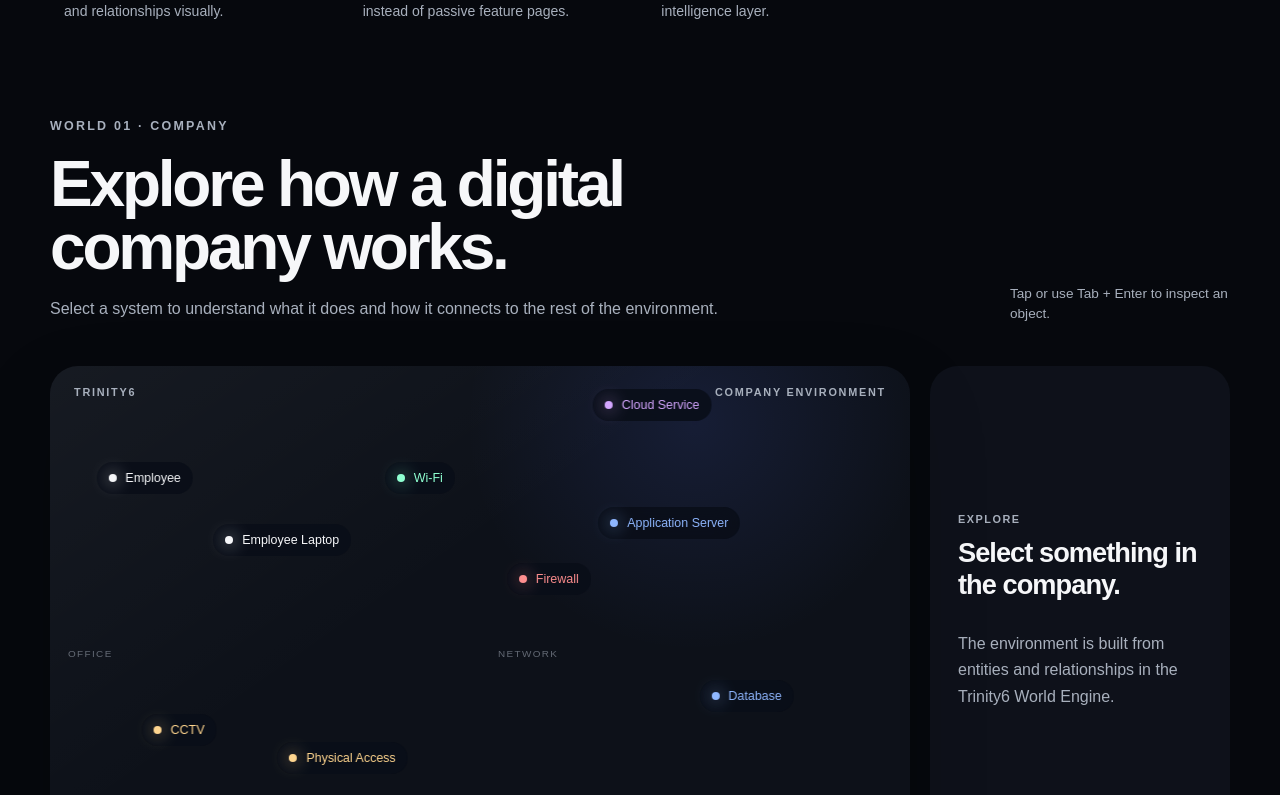
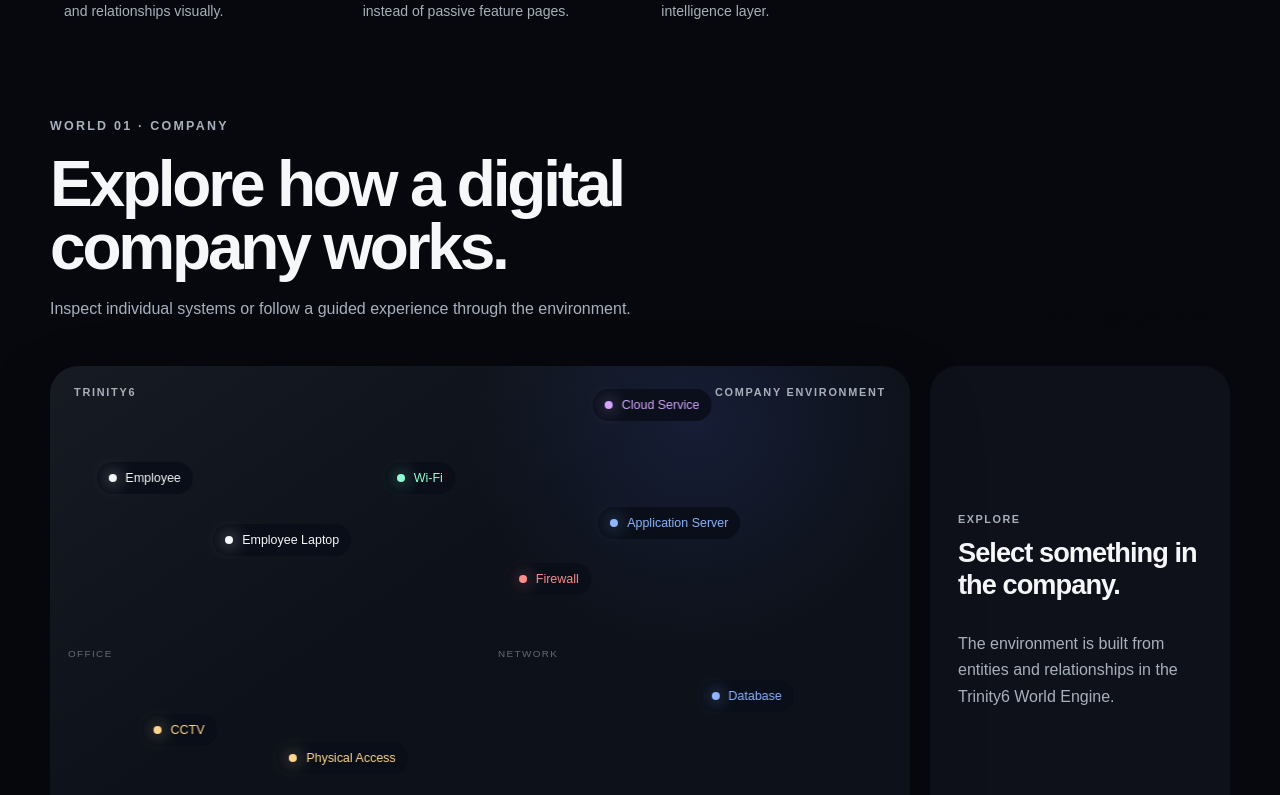
Before and after one commit to trinity6official/trinity-ui, a Next.js app: page / in a window 1280 px wide. Shown: the part 865-1660 px from the top of the page. Built offline with nearby package versions, Linux system fonts and the light colour scheme.

Commit message:
feat: add guided company experience

```diff
--- a/src/app/globals.css
+++ b/src/app/globals.css
@@ -496,3 +496,129 @@
     transition: none;
   }
 }
+
+.startExperience {
+  flex: 0 0 auto;
+  padding: 12px 18px;
+  border: 1px solid var(--border);
+  border-radius: 999px;
+  background: var(--foreground);
+  color: var(--background);
+  font: inherit;
+  font-size: 0.82rem;
+  font-weight: 700;
+  cursor: pointer;
+}
+
+.startExperience:hover,
+.startExperience:focus-visible {
+  opacity: 0.88;
+}
+
+.experienceGuide {
+  margin-bottom: 20px;
+  padding: 22px 24px;
+  border: 1px solid var(--border);
+  border-radius: 24px;
+  background: var(--surface);
+}
+
+.experienceProgress {
+  display: flex;
+  align-items: center;
+  gap: 16px;
+  margin-bottom: 20px;
+  color: var(--muted);
+  font-size: 0.72rem;
+  font-weight: 700;
+  letter-spacing: 0.08em;
+  text-transform: uppercase;
+}
+
+.experienceProgress progress {
+  width: min(240px, 45vw);
+  height: 5px;
+  accent-color: var(--foreground);
+}
+
+.experienceNarrative {
+  display: flex;
+  align-items: end;
+  justify-content: space-between;
+  gap: 32px;
+}
+
+.experienceNarrative > div:first-child {
+  max-width: 720px;
+}
+
+.experienceNarrative h3 {
+  margin: 0 0 8px;
+  font-size: clamp(1.35rem, 3vw, 2rem);
+  letter-spacing: -0.035em;
+}
+
+.experienceNarrative > div:first-child > p:last-child {
+  color: var(--muted);
+  line-height: 1.65;
+}
+
+.experienceActions {
+  display: flex;
+  flex: 0 0 auto;
+  gap: 8px;
+}
+
+.experienceActions button {
+  padding: 9px 13px;
+  border: 1px solid var(--border);
+  border-radius: 999px;
+  background: transparent;
+  color: var(--foreground);
+  font: inherit;
+  font-size: 0.76rem;
+  cursor: pointer;
+}
+
+.experienceActions button:disabled {
+  cursor: not-allowed;
+  opacity: 0.35;
+}
+
+.experienceActions button:not(:disabled):hover,
+.experienceActions button:not(:disabled):focus-visible {
+  border-color: currentColor;
+}
+
+.experienceActions .experienceExit {
+  color: var(--muted);
+}
+
+.worldEntity.isHighlighted {
+  z-index: 5;
+  border-color: currentColor;
+  background: rgb(30 39 65 / 98%);
+  box-shadow: 0 0 0 4px rgb(255 255 255 / 5%);
+  transform: translate(-50%, -50%) scale(1.07);
+}
+
+.worldEntity.isDeemphasized {
+  opacity: 0.28;
+}
+
+@media (max-width: 700px) {
+  .experienceNarrative {
+    display: block;
+  }
+
+  .experienceActions {
+    margin-top: 20px;
+    flex-wrap: wrap;
+  }
+}
+
+@media (prefers-reduced-motion: reduce) {
+  .worldEntity.isHighlighted {
+    transform: translate(-50%, -50%);
+  }
+}
--- a/src/features/company-world/content/company-scene.ts
+++ b/src/features/company-world/content/company-scene.ts
@@ -143,7 +143,64 @@
     },
   ],
 
-  experiences: [],
+  experiences: [
+    {
+      id: 'company-attack-path',
+      title: 'How a company gets hacked — and how to protect it',
+      description:
+        'Follow a simplified attack path through a company environment and see where defensive controls reduce risk.',
+      steps: [
+        {
+          id: 'attack-entry',
+          title: '1. It often starts with a person',
+          description:
+            'An attacker may target an employee with a convincing phishing message or another form of social engineering.',
+          entityIds: ['employee', 'laptop'],
+          relationshipIds: ['employee-uses-laptop'],
+        },
+        {
+          id: 'endpoint-compromise',
+          title: '2. The endpoint becomes the foothold',
+          description:
+            'If the employee device is compromised, the attacker may gain an initial position inside the company environment.',
+          entityIds: ['laptop', 'wifi'],
+          relationshipIds: ['laptop-uses-wifi'],
+        },
+        {
+          id: 'network-movement',
+          title: '3. The attacker looks for a path inward',
+          description:
+            'From the compromised endpoint, the attacker may attempt to reach additional systems through available network paths.',
+          entityIds: ['wifi', 'firewall'],
+          relationshipIds: ['wifi-routes-firewall'],
+        },
+        {
+          id: 'defensive-boundary',
+          title: '4. Security controls can break the path',
+          description:
+            'Network controls such as firewalls can restrict which systems and services are reachable, reducing opportunities for movement.',
+          entityIds: ['firewall', 'server'],
+          relationshipIds: ['firewall-protects-server'],
+        },
+        {
+          id: 'application-target',
+          title: '5. Applications are valuable targets',
+          description:
+            'A reachable or vulnerable application server can expose access to business functions and connected services.',
+          entityIds: ['server', 'database', 'cloud'],
+          relationshipIds: ['server-reads-database', 'server-connects-cloud'],
+        },
+        {
+          id: 'data-impact',
+          title: '6. The real objective may be the data',
+          description:
+            'Access to application data can create confidentiality, integrity, and availability impact. Layered controls help prevent one compromise from becoming a larger incident.',
+          entityIds: ['server', 'database'],
+          relationshipIds: ['server-reads-database'],
+        },
+      ],
+    },
+  ],
 } satisfies WorldScene;
 
 assertValidWorldScene(companyScene);
--- a/src/features/company-world/presentation/company-building.tsx
+++ b/src/features/company-world/presentation/company-building.tsx
@@ -5,6 +5,7 @@
 import {
   createWorldState,
   reduceWorldState,
+  type ExperienceStep,
   type WorldEntity,
   type WorldRelationship,
 } from '@/features/world';
@@ -47,6 +48,10 @@
   return `${otherEntity.label} → ${relationship.label ?? relationship.type}`;
 }
 
+function isEntityInStep(entityId: string, step: ExperienceStep | null): boolean {
+  return step?.entityIds?.includes(entityId) ?? false;
+}
+
 export function CompanyBuilding() {
   const [state, dispatch] = useReducer(reduceWorldState, companyScene, createWorldState);
 
@@ -70,20 +75,115 @@
     );
   }, [selectedEntity]);
 
+  const activeExperience = useMemo(
+    () =>
+      state.activeExperienceId
+        ? (companyScene.experiences.find(
+            (experience) => experience.id === state.activeExperienceId,
+          ) ?? null)
+        : null,
+    [state.activeExperienceId],
+  );
+
+  const activeStep =
+    activeExperience !== null && state.activeExperienceStepIndex !== null
+      ? (activeExperience.steps[state.activeExperienceStepIndex] ?? null)
+      : null;
+
+  const activeStepNumber =
+    activeStep !== null && state.activeExperienceStepIndex !== null
+      ? state.activeExperienceStepIndex + 1
+      : null;
+
+  const isLastStep =
+    activeExperience !== null &&
+    state.activeExperienceStepIndex !== null &&
+    state.activeExperienceStepIndex === activeExperience.steps.length - 1;
+
   return (
     <section className="companyExperience" aria-labelledby="company-world-title">
       <div className="companyExperienceHeader">
         <div>
           <p className="eyebrow">World 01 · Company</p>
           <h2 id="company-world-title">Explore how a digital company works.</h2>
-          <p>
-            Select a system to understand what it does and how it connects to the rest of the
-            environment.
-          </p>
+          <p>Inspect individual systems or follow a guided experience through the environment.</p>
         </div>
 
-        <p className="companyHint">Tap or use Tab + Enter to inspect an object.</p>
+        {!activeExperience ? (
+          <button
+            type="button"
+            className="startExperience"
+            onClick={() =>
+              dispatch({
+                type: 'start-experience',
+                experienceId: 'company-attack-path',
+              })
+            }
+          >
+            How a company gets hacked
+          </button>
+        ) : (
+          <p className="companyHint">Guided experience active</p>
+        )}
       </div>
+
+      {activeExperience && activeStep && activeStepNumber !== null ? (
+        <div className="experienceGuide" aria-live="polite">
+          <div className="experienceProgress">
+            <span>
+              Step {activeStepNumber} of {activeExperience.steps.length}
+            </span>
+            <progress value={activeStepNumber} max={activeExperience.steps.length}>
+              {activeStepNumber} of {activeExperience.steps.length}
+            </progress>
+          </div>
+
+          <div className="experienceNarrative">
+            <div>
+              <p className="inspectorType">Guided experience</p>
+              <h3>{activeStep.title}</h3>
+              <p>{activeStep.description}</p>
+            </div>
+
+            <div className="experienceActions">
+              <button
+                type="button"
+                disabled={state.activeExperienceStepIndex === 0}
+                onClick={() =>
+                  dispatch({
+                    type: 'previous-experience-step',
+                  })
+                }
+              >
+                Previous
+              </button>
+
+              <button
+                type="button"
+                onClick={() =>
+                  dispatch({
+                    type: isLastStep ? 'stop-experience' : 'advance-experience',
+                  })
+                }
+              >
+                {isLastStep ? 'Finish' : 'Next'}
+              </button>
+
+              <button
+                type="button"
+                className="experienceExit"
+                onClick={() =>
+                  dispatch({
+                    type: 'stop-experience',
+                  })
+                }
+              >
+                Exit
+              </button>
+            </div>
+          </div>
+        </div>
+      ) : null}
 
       <div className="companyWorkspace">
         <div className="companyBuilding" role="group" aria-label="Interactive company environment">
@@ -107,12 +207,21 @@
             }
 
             const selected = entity.id === state.selectedEntityId;
+            const highlighted = isEntityInStep(entity.id, activeStep);
 
             return (
               <button
                 key={entity.id}
                 type="button"
-                className={`worldEntity worldEntity--${entity.type}${selected ? ' isSelected' : ''}`}
+                className={[
+                  'worldEntity',
+                  `worldEntity--${entity.type}`,
+                  selected ? 'isSelected' : '',
+                  highlighted ? 'isHighlighted' : '',
+                  activeStep && !highlighted ? 'isDeemphasized' : '',
+                ]
+                  .filter(Boolean)
+                  .join(' ')}
                 style={position}
                 aria-pressed={selected}
                 onClick={() =>
@@ -167,11 +276,16 @@
             </>
           ) : (
             <div className="inspectorEmpty">
-              <p className="inspectorType">Explore</p>
-              <h3>Select something in the company.</h3>
+              <p className="inspectorType">{activeExperience ? 'Guided experience' : 'Explore'}</p>
+              <h3>
+                {activeExperience
+                  ? 'Follow the highlighted systems.'
+                  : 'Select something in the company.'}
+              </h3>
               <p>
-                The environment is built from entities and relationships in the Trinity6 World
-                Engine.
+                {activeExperience
+                  ? 'The environment changes emphasis as you move through each step.'
+                  : 'The environment is built from entities and relationships in the Trinity6 World Engine.'}
               </p>
             </div>
           )}
--- a/src/features/world/application/world-state.ts
+++ b/src/features/world/application/world-state.ts
@@ -16,6 +16,7 @@
   | { readonly type: 'activate-view'; readonly viewId: WorldId | null }
   | { readonly type: 'start-experience'; readonly experienceId: WorldId }
   | { readonly type: 'advance-experience' }
+  | { readonly type: 'previous-experience-step' }
   | { readonly type: 'stop-experience' };
 
 export function createWorldState(scene: WorldScene): WorldState {
@@ -116,6 +117,20 @@
       };
     }
 
+    case 'previous-experience-step':
+      if (
+        state.activeExperienceId === null ||
+        state.activeExperienceStepIndex === null ||
+        state.activeExperienceStepIndex <= 0
+      ) {
+        return state;
+      }
+
+      return {
+        ...state,
+        activeExperienceStepIndex: state.activeExperienceStepIndex - 1,
+      };
+
     case 'stop-experience':
       return {
         ...state,
```
Also changed, not shown: 2 other files (tests, documents, lock files or other folders).
